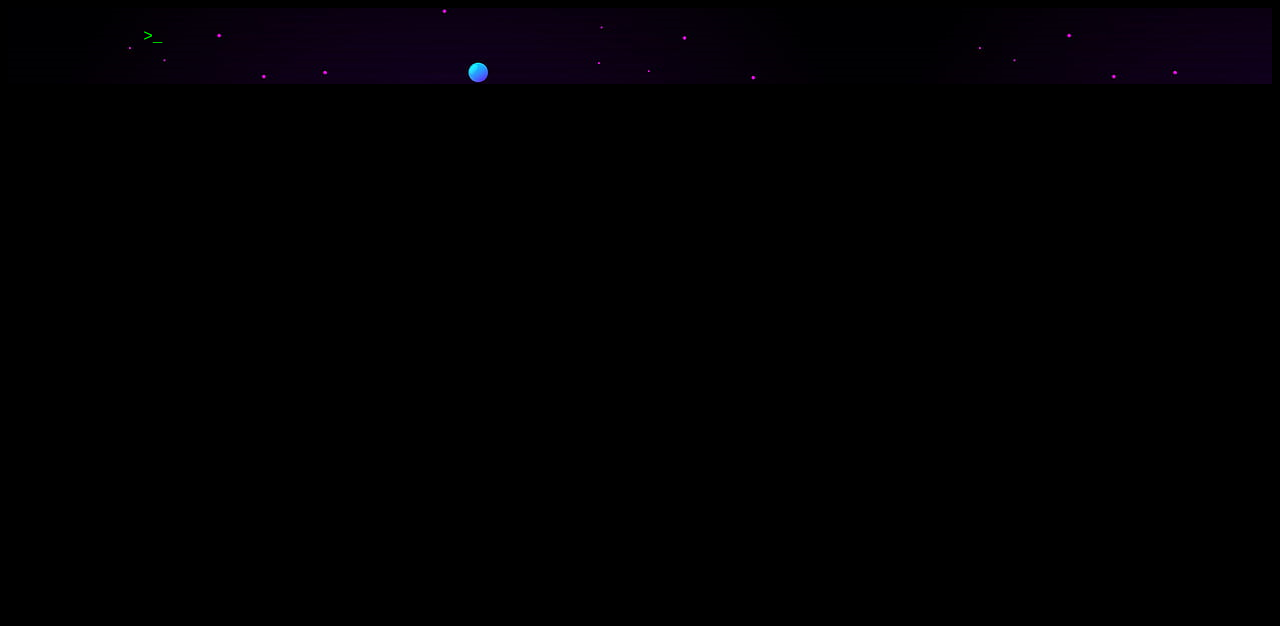
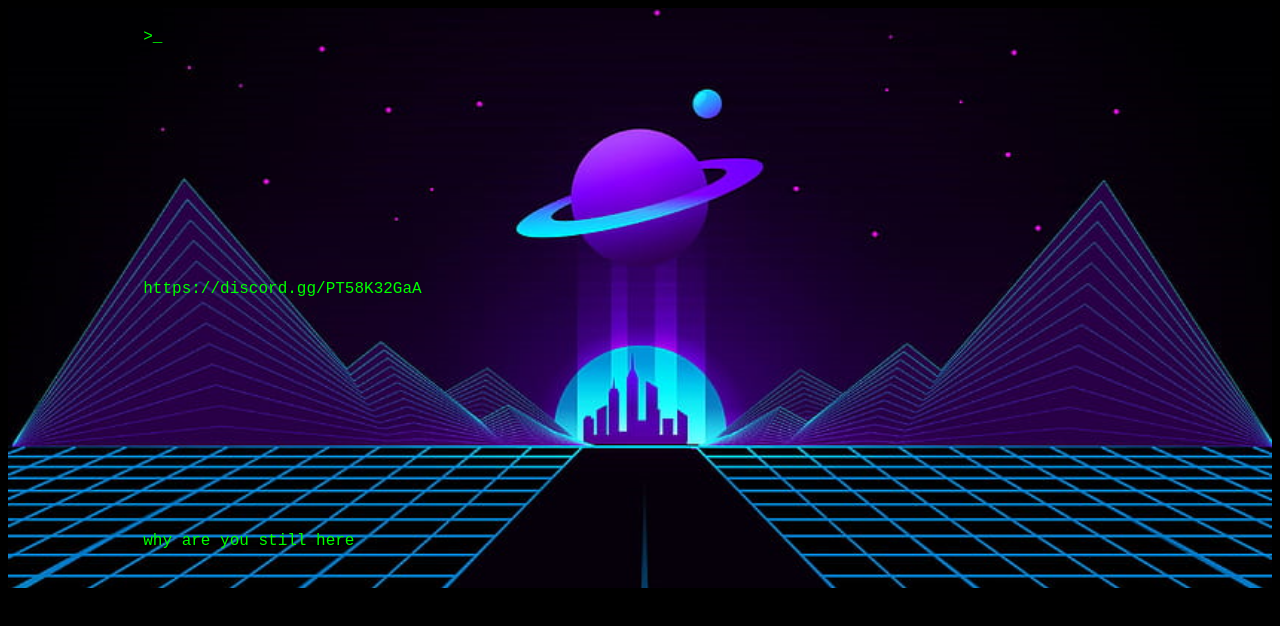
Before and after one commit to BVFreak/homepage, a plain HTML site: page index.html in a window 1280 px wide. Drawn offline with Linux system fonts and the light colour scheme.

Commit message:
Update index.html

```diff
--- a/index.html
+++ b/index.html
@@ -20,6 +20,7 @@
         /* Set the pixel art background image */
         .pixel-art {
             background-image: url('pixel-art.png');
+            background-size: cover;
             height: 100%;
             width: 100%;
         }
@@ -35,6 +36,34 @@
     <div class="pixel-art">
         <pre>
             >_
+
+
+
+
+
+
+
+
+
+
+
+
+
+            https://discord.gg/PT58K32GaA
+
+
+
+
+
+
+
+
+
+
+
+
+
+            why are you still here
         </pre>
     </div>
 </body>
```
